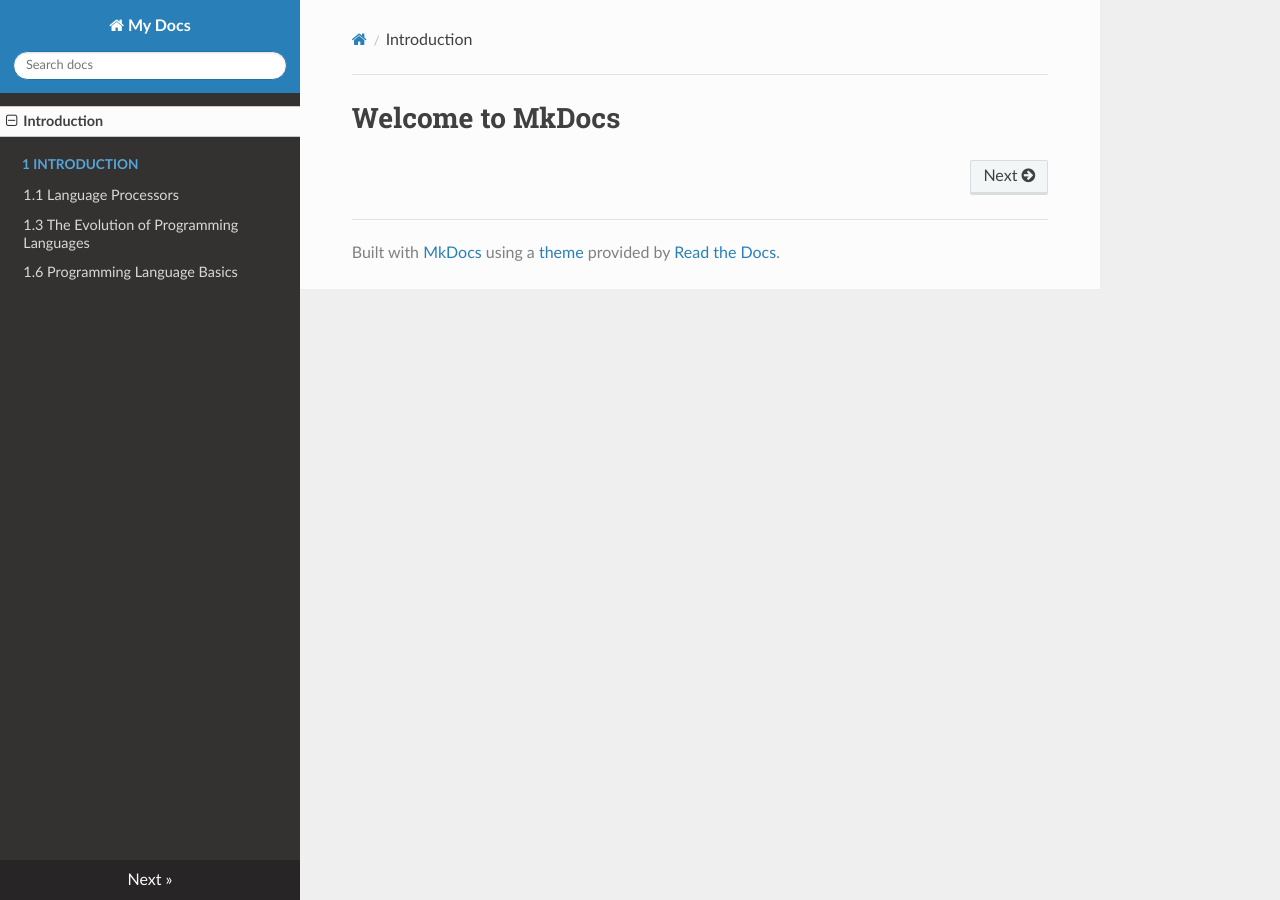
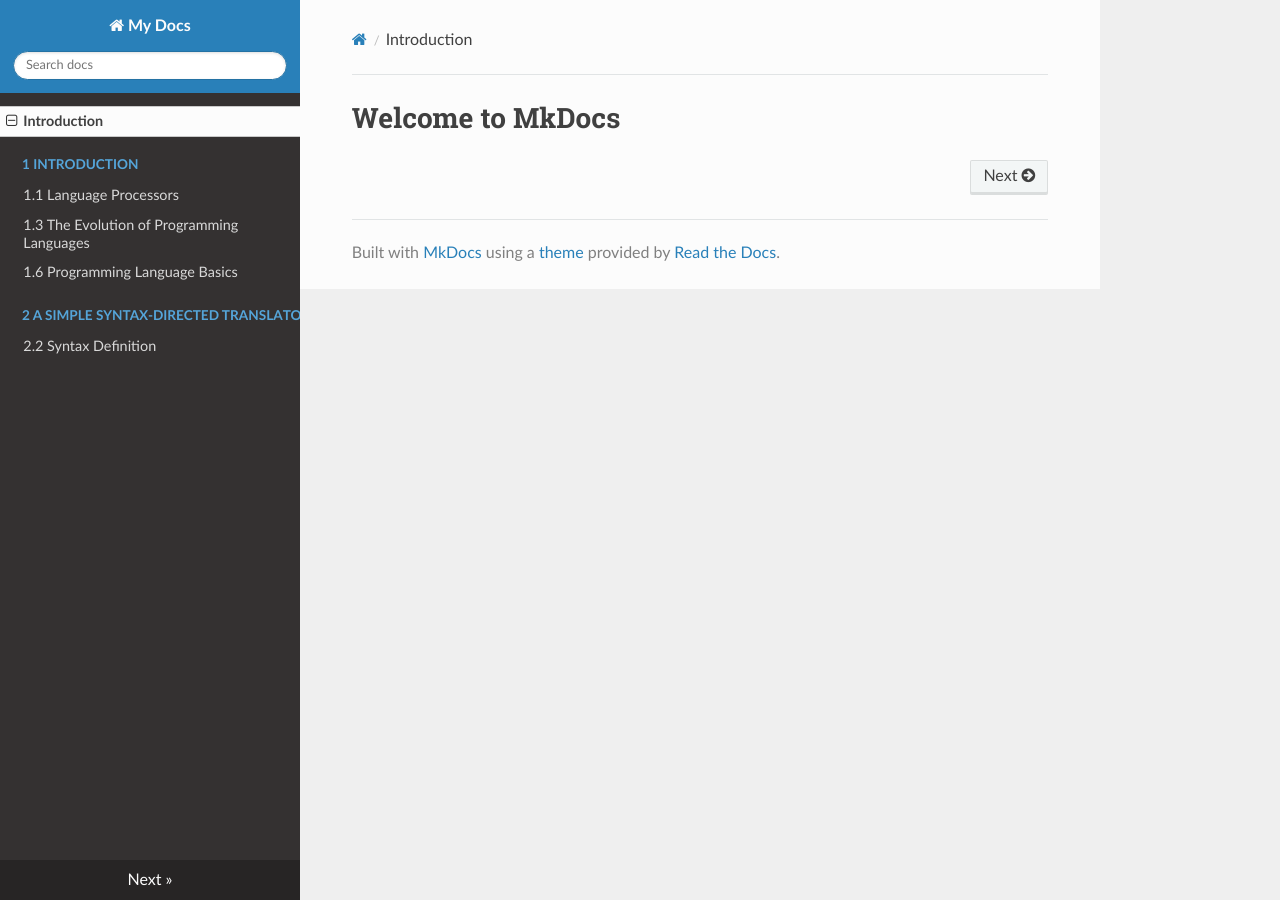
Before and after one commit to Frederick-S/dragon-book, an MkDocs documentation site: the page built from docs/index.md, in a window 1280 px wide. Built offline with MkDocs 1.6.1, drawn with Linux system fonts in a browser that asks for light colours; nearby versions of some CDN libraries; old or Windows-style settings are respelled for this version of MkDocs.

Commit message:
Init chapter 2

```diff
--- a/mkdocs.yml
+++ b/mkdocs.yml
@@ -7,3 +7,5 @@ pages:
     - '1.1 Language Processors': '1-Introduction/1.1-Language-Processors.md'
     - '1.3 The Evolution of Programming Languages': '1-Introduction/1.3-The-Evolution-of-Programming-Languages.md'
     - '1.6 Programming Language Basics': '1-Introduction/1.6-Programming-Language-Basics.md'
+- '2 A Simple Syntax-Directed Translator':
+    - '2.2 Syntax Definition': '2-A-Simple-Syntax-Directed-Translator/2.2-Syntax-Definition.md'
```
Also changed, not shown: docs/2-A-Simple-Syntax-Directed-Translator/2.2-Syntax-Definition.md (added, +1 -0 lines).
